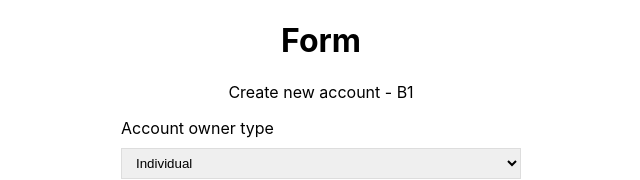
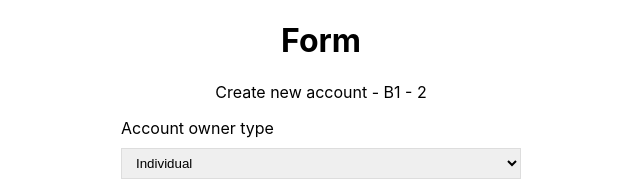
Before and after one commit to amadero170/Typescript, a React (Create React App) app in the folder React-TS-app/: page / in a window 1280 px wide. Shown: the top 180 px of the page, without its empty margins (319-959 px from the left). Built offline with nearby package versions, Linux system fonts and the light colour scheme.

Commit message:
second commit b1

```diff
--- a/React-TS-app/src/App.tsx
+++ b/React-TS-app/src/App.tsx
@@ -65,7 +65,7 @@ export default function App() {
   return (
     <div className="create">
       <h1>Form</h1>
-      <p>Create new account - B1 </p>
+      <p>Create new account - B1 - 2 </p>
       <form onSubmit={onSubmit}>
         <label>Account owner type</label>
 
```
